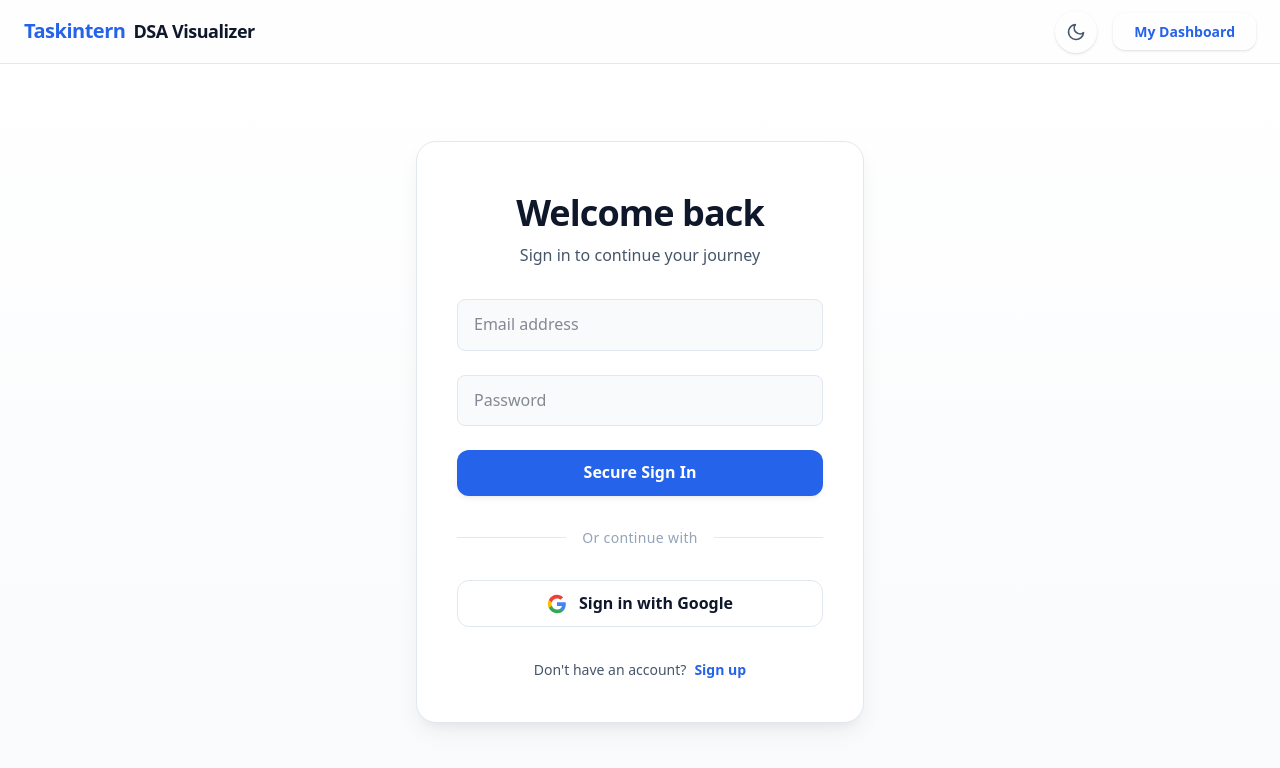
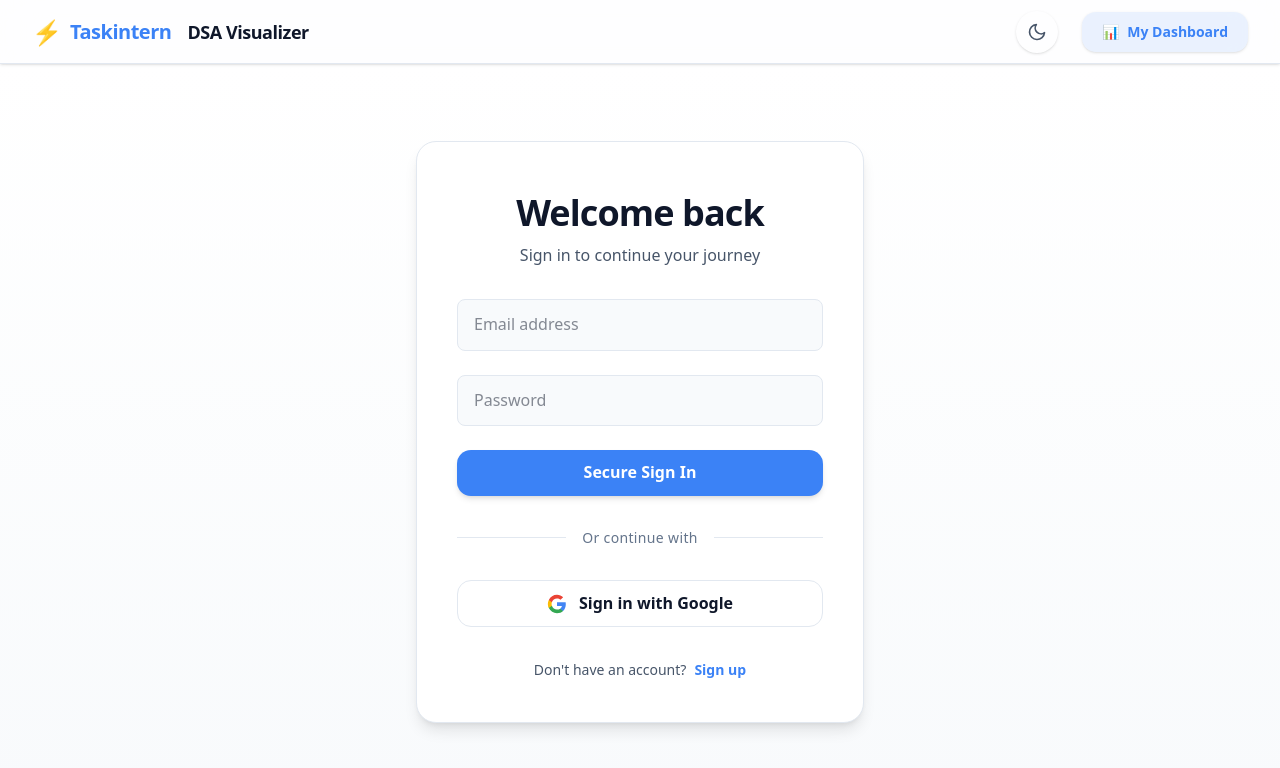
Before and after one commit to SOUSKEAIZEN/taskintern-visualizer, a Next.js app in the folder front-end/: page / in a window 1280 px wide. Shown: the top 768 px of the page. Built offline with nearby package versions, Linux system fonts and the light colour scheme.

Commit message:
feat: enhance UI components with improved styles and layouts across various pages

```diff
--- a/front-end/components/visualization/ArrayCanvas.tsx
+++ b/front-end/components/visualization/ArrayCanvas.tsx
@@ -203,15 +203,15 @@ export default function ArrayCanvas({ initialData = [45, 10, 24, 92, 7] }: Array
   const getStyleForState = (state?: string) => {
     switch (state) {
       case "comparing":
-        return "bg-gradient-to-br from-amber-300 to-amber-500 text-amber-950 border-amber-400 shadow-lg shadow-amber-500/30 scale-110 z-10";
+        return "bg-gradient-to-br from-orange-400 to-orange-500 text-white border-orange-400 shadow-lg shadow-orange-500/30 scale-110 z-10";
       case "swapping":
-        return "bg-gradient-to-br from-rose-400 to-rose-600 text-white border-rose-500 shadow-lg shadow-rose-500/40 scale-110 -rotate-6 z-10";
+        return "bg-gradient-to-br from-green-400 to-green-600 text-white border-green-500 shadow-lg shadow-green-500/40 scale-110 -rotate-6 z-10";
       case "active":
-        return "bg-gradient-to-br from-primary to-primary-hover text-white border-primary shadow-lg shadow-primary/30 scale-110 z-10 ring-4 ring-primary/20";
+        return "bg-gradient-to-br from-blue-500 to-blue-600 text-white border-blue-500 shadow-lg shadow-blue-500/30 scale-110 z-10 ring-4 ring-blue-500/20";
       case "sorted":
-        return "bg-gradient-to-br from-emerald-400 to-emerald-600 text-white border-emerald-500 shadow-md shadow-emerald-500/20";
+        return "bg-gradient-to-br from-purple-500 to-purple-600 text-white border-purple-500 shadow-md shadow-purple-500/20";
       default:
-        return "bg-bg-card text-text-heading border-border-default shadow-sm hover:border-primary/50";
+        return "bg-slate-100 dark:bg-slate-800 text-slate-500 dark:text-slate-400 border-slate-300 dark:border-slate-700 shadow-sm";
     }
   };
 
--- a/front-end/components/workspace/PracticeView.tsx
+++ b/front-end/components/workspace/PracticeView.tsx
@@ -144,11 +144,20 @@ export default function PracticeView() {
 
         {/* Left Pane: Question Details */}
         <div className="w-full lg:w-1/2 overflow-y-auto p-6 border-b lg:border-b-0 lg:border-r border-border-default bg-bg-card flex flex-col min-h-[40vh] lg:min-h-0">
-          <div className="flex items-center space-x-3 mb-4">
-            <h1 className="text-2xl font-extrabold text-text-heading">{selectedQuestion.title}</h1>
-            <span className={`px-2.5 py-1 text-xs font-bold uppercase rounded-full ${selectedQuestion.difficulty === 'Easy' ? 'bg-accent-success/10 text-accent-success' : 'bg-amber-100 text-amber-700'}`}>
-              {selectedQuestion.difficulty}
-            </span>
+          <div className="flex flex-wrap items-center gap-3 mb-6">
+            <h1 className="text-[22px] lg:text-[28px] font-heading font-extrabold text-text-heading tracking-tight">{selectedQuestion.title}</h1>
+            <div className="flex items-center gap-2">
+              <span className={`px-3 py-1 text-[11px] font-bold uppercase tracking-widest rounded-full border ${
+                selectedQuestion.difficulty === 'Easy' ? 'bg-emerald-500/10 text-emerald-500 border-emerald-500/20 shadow-[0_0_10px_rgba(16,185,129,0.1)]' :
+                selectedQuestion.difficulty === 'Medium' ? 'bg-amber-500/10 text-amber-500 border-amber-500/20 shadow-[0_0_10px_rgba(245,158,11,0.1)]' :
+                'bg-rose-500/10 text-rose-500 border-rose-500/20 shadow-[0_0_10px_rgba(244,63,94,0.1)]'
+              }`}>
+                {selectedQuestion.difficulty}
+              </span>
+              <span className="px-3 py-1 text-[11px] font-bold uppercase tracking-widest rounded-full bg-primary/10 text-primary border border-primary/20 shadow-[0_0_10px_rgba(59,130,246,0.1)]">
+                {selectedQuestion.category}
+              </span>
+            </div>
           </div>
 
           <div className="prose prose-slate max-w-none">
--- a/front-end/src/app/globals.css
+++ b/front-end/src/app/globals.css
@@ -5,6 +5,7 @@
   --color-bg-main: var(--bg-main);
   --color-bg-card: var(--bg-card);
   --color-bg-sidebar: var(--bg-sidebar);
+  --color-bg-surface-hover: var(--bg-surface-hover);
 
   --color-primary: var(--primary);
   --color-primary-hover: var(--primary-hover);
@@ -13,7 +14,7 @@
   --color-accent-success: var(--accent-success);
   --color-accent-warning: var(--accent-warning);
   --color-accent-error: var(--accent-error);
-  --color-accent-info: var(--primary);
+  --color-accent-info: var(--accent-info);
 
   --color-text-heading: var(--text-heading);
   --color-text-body: var(--text-body);
@@ -31,7 +32,9 @@
   --color-icon-stroke: var(--icon-stroke);
   --color-icon-stroke-hover: var(--icon-stroke-hover);
 
-  --radius-btn: 12px;
+  --radius-small: 10px;
+  --radius-btn: 14px;
+  --radius-input: 14px;
   --radius-card: 20px;
   --radius-modal: 24px;
   --radius-tag: 8px;
@@ -42,29 +45,31 @@
 }
 
 :root, :root.light {
-  --bg-main: #F8FAFC; /* Softer white for less eye strain */
-  --bg-sidebar: #F1F5F9;
+  --bg-main: #F8FAFC;
+  --bg-sidebar: #F8FAFC;
   --bg-card: #FFFFFF;
+  --bg-surface-hover: #F1F5F9;
 
-  --primary: #2563EB; /* Deep, vivid blue */
-  --primary-hover: #1D4ED8;
+  --primary: #3B82F6;
+  --primary-hover: #2563EB;
   --primary-soft: #EFF6FF;
 
-  --text-heading: #0F172A; /* Extremely dark blue-gray for max contrast */
-  --text-body: #334155;
+  --text-heading: #0F172A;
+  --text-body: #0F172A;
   --text-secondary: #475569;
-  --text-muted: #94A3B8;
+  --text-muted: #64748B;
 
   --border-default: #E2E8F0;
   --border-hover: #CBD5E1;
 
-  --shadow-card: 0 4px 6px -1px rgba(0, 0, 0, 0.05), 0 2px 4px -2px rgba(0, 0, 0, 0.05);
-  --shadow-premium: 0 10px 25px -5px rgba(0, 0, 0, 0.08), 0 8px 10px -6px rgba(0, 0, 0, 0.04);
-  --shadow-hover: 0 20px 25px -5px rgba(0, 0, 0, 0.1), 0 8px 10px -6px rgba(0, 0, 0, 0.05);
+  --shadow-card: 0 4px 6px -1px rgba(0, 0, 0, 0.1), 0 2px 4px -2px rgba(0, 0, 0, 0.1);
+  --shadow-premium: 0 10px 15px -3px rgba(0, 0, 0, 0.1), 0 4px 6px -4px rgba(0, 0, 0, 0.1);
+  --shadow-hover: 0 20px 25px -5px rgba(0, 0, 0, 0.1), 0 8px 10px -6px rgba(0, 0, 0, 0.1);
 
   --accent-success: #16A34A;
-  --accent-warning: #D97706;
-  --accent-error: #DC2626;
+  --accent-warning: #F59E0B;
+  --accent-error: #EF4444;
+  --accent-info: #0EA5E9;
 
   --icon-stroke: #475569;
   --icon-stroke-hover: #2563EB;
@@ -76,61 +81,65 @@
 
 @media (prefers-color-scheme: dark) {
   :root:not(.light) {
-    --bg-main: #0B0F19; /* Deep modern dark */
+    --bg-main: #0F172A;
     --bg-sidebar: #111827;
     --bg-card: #1E293B;
+    --bg-surface-hover: #273449;
 
-    --primary: #3B82F6;
-    --primary-hover: #60A5FA;
-    --primary-soft: rgba(59, 130, 246, 0.15);
+    --primary: #60A5FA;
+    --primary-hover: #3B82F6;
+    --primary-soft: rgba(96, 165, 250, 0.15);
 
     --text-heading: #F8FAFC;
-    --text-body: #E2E8F0;
-    --text-secondary: #94A3B8;
-    --text-muted: #64748B;
+    --text-body: #F8FAFC;
+    --text-secondary: #CBD5E1;
+    --text-muted: #94A3B8;
 
     --border-default: #334155;
     --border-hover: #475569;
 
-    --shadow-card: 0 4px 6px -1px rgba(0, 0, 0, 0.3);
-    --shadow-premium: 0 10px 30px -5px rgba(0, 0, 0, 0.4);
-    --shadow-hover: 0 25px 35px -5px rgba(0, 0, 0, 0.5);
+    --shadow-card: 0 4px 6px -1px rgba(0, 0, 0, 0.4);
+    --shadow-premium: 0 10px 15px -3px rgba(0, 0, 0, 0.4);
+    --shadow-hover: 0 20px 25px -5px rgba(0, 0, 0, 0.4);
 
     --accent-success: #22C55E;
-    --accent-warning: #F59E0B;
-    --accent-error: #EF4444;
+    --accent-warning: #FBBF24;
+    --accent-error: #F87171;
+    --accent-info: #38BDF8;
 
-    --icon-stroke: #94A3B8;
+    --icon-stroke: #CBD5E1;
     --icon-stroke-hover: #60A5FA;
   }
 }
 
 :root.dark {
-  --bg-main: #0B0F19;
+  --bg-main: #0F172A;
   --bg-sidebar: #111827;
   --bg-card: #1E293B;
+  --bg-surface-hover: #273449;
 
-  --primary: #3B82F6;
-  --primary-hover: #60A5FA;
-  --primary-soft: rgba(59, 130, 246, 0.15);
+  --primary: #60A5FA;
+  --primary-hover: #3B82F6;
+  --primary-soft: rgba(96, 165, 250, 0.15);
 
   --text-heading: #F8FAFC;
-  --text-body: #E2E8F0;
-  --text-secondary: #94A3B8;
-  --text-muted: #64748B;
+  --text-body: #F8FAFC;
+  --text-secondary: #CBD5E1;
+  --text-muted: #94A3B8;
 
   --border-default: #334155;
   --border-hover: #475569;
 
-  --shadow-card: 0 4px 6px -1px rgba(0, 0, 0, 0.3);
-  --shadow-premium: 0 10px 30px -5px rgba(0, 0, 0, 0.4);
-  --shadow-hover: 0 25px 35px -5px rgba(0, 0, 0, 0.5);
+  --shadow-card: 0 4px 6px -1px rgba(0, 0, 0, 0.4);
+  --shadow-premium: 0 10px 15px -3px rgba(0, 0, 0, 0.4);
+  --shadow-hover: 0 20px 25px -5px rgba(0, 0, 0, 0.4);
 
   --accent-success: #22C55E;
-  --accent-warning: #F59E0B;
-  --accent-error: #EF4444;
+  --accent-warning: #FBBF24;
+  --accent-error: #F87171;
+  --accent-info: #38BDF8;
 
-  --icon-stroke: #94A3B8;
+  --icon-stroke: #CBD5E1;
   --icon-stroke-hover: #60A5FA;
 }
 
@@ -168,16 +177,29 @@ body {
   @apply bg-bg-card border border-border-default rounded-card shadow-card transition-all duration-300 ease-out;
 }
 .card-hoverable {
-  @apply bg-bg-card border border-border-default rounded-card shadow-card transition-all duration-300 ease-out hover:-translate-y-1 hover:shadow-hover hover:border-border-hover;
+  @apply bg-bg-card border border-border-default rounded-card shadow-card transition-all duration-300 ease-out relative overflow-hidden;
 }
 
 /* Smooth Interactions */
 .animate-hover {
   transition: all 300ms cubic-bezier(0.4, 0, 0.2, 1);
 }
-.animate-hover:hover {
-  transform: translateY(-4px) scale(1.015);
+.card-hoverable:hover, .animate-hover:hover {
+  transform: translateY(-8px) scale(1.02);
   box-shadow: var(--shadow-hover);
+  border-color: var(--border-hover);
+}
+.card-hoverable::before {
+  content: '';
+  position: absolute;
+  top: 0; left: 0; right: 0; bottom: 0;
+  background: linear-gradient(180deg, rgba(255,255,255,0.1) 0%, rgba(255,255,255,0) 100%);
+  opacity: 0;
+  transition: opacity 0.3s ease;
+  pointer-events: none;
+}
+.card-hoverable:hover::before {
+  opacity: 1;
 }
 
 /* Buttons */
--- a/front-end/src/app/layout.tsx
+++ b/front-end/src/app/layout.tsx
@@ -45,18 +45,19 @@ export default function RootLayout({
       <body className="h-screen flex flex-col bg-bg-main text-text-body overflow-hidden">
 
         {/* Top Navigation Header - Premium Redesign */}
-        <header className="h-16 border-b border-border-default bg-bg-card/80 backdrop-blur-md flex items-center justify-between px-6 font-bold z-30 shrink-0">
-          <div className="flex items-center cursor-pointer">
-            <Link href="/portal">
-              <span className="text-primary mr-2 text-xl tracking-tight">Taskintern</span>
+        <header className="sticky top-0 h-16 border-b border-border-default bg-bg-card/80 backdrop-blur-xl flex items-center justify-between px-6 lg:px-8 font-bold z-50 shrink-0 shadow-sm transition-all">
+          <div className="flex items-center cursor-pointer gap-2">
+            <Link href="/portal" className="flex items-center gap-2 group">
+              <span className="text-primary text-2xl group-hover:scale-110 transition-transform">⚡</span>
+              <span className="text-primary mr-2 text-xl tracking-tight font-extrabold group-hover:text-primary-hover transition-colors">Taskintern</span>
               <span className="text-text-heading text-lg font-bold tracking-tight">DSA Visualizer</span>
             </Link>
           </div>
-          <div className="flex items-center gap-4">
+          <div className="flex items-center gap-6">
             <ThemeToggle />
             <Link href="/dashboard">
-               <span className="text-sm font-bold px-5 py-2 text-primary hover:bg-primary/10 rounded-btn cursor-pointer transition-colors shadow-sm border border-transparent hover:border-primary/20">
-                 My Dashboard
+               <span className="text-sm font-bold px-5 py-2.5 bg-primary/10 text-primary hover:bg-primary hover:text-white rounded-btn cursor-pointer transition-all shadow-sm flex items-center gap-2">
+                 <span>📊</span> My Dashboard
                </span>
             </Link>
           </div>
```
Also changed, not shown: front-end/components/workspace/CompilerView.tsx (+57 -19 lines), front-end/components/workspace/Sidebar.tsx (+29 -9 lines), front-end/components/workspace/TheoryPanel.tsx (+34 -12 lines), front-end/src/app/(protected)/dashboard/page.tsx (+41 -42 lines).
